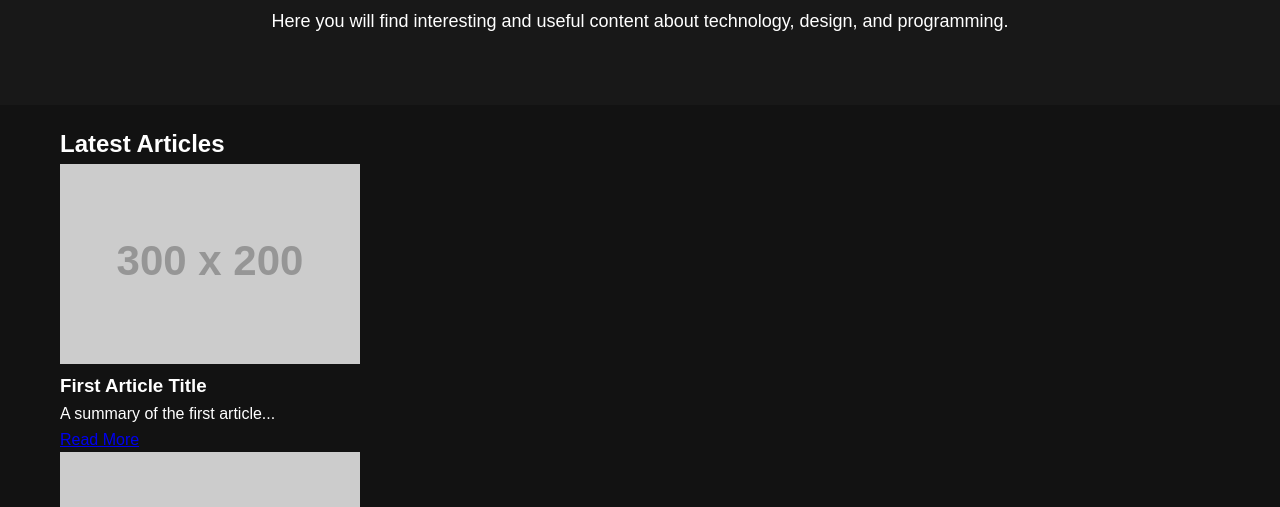
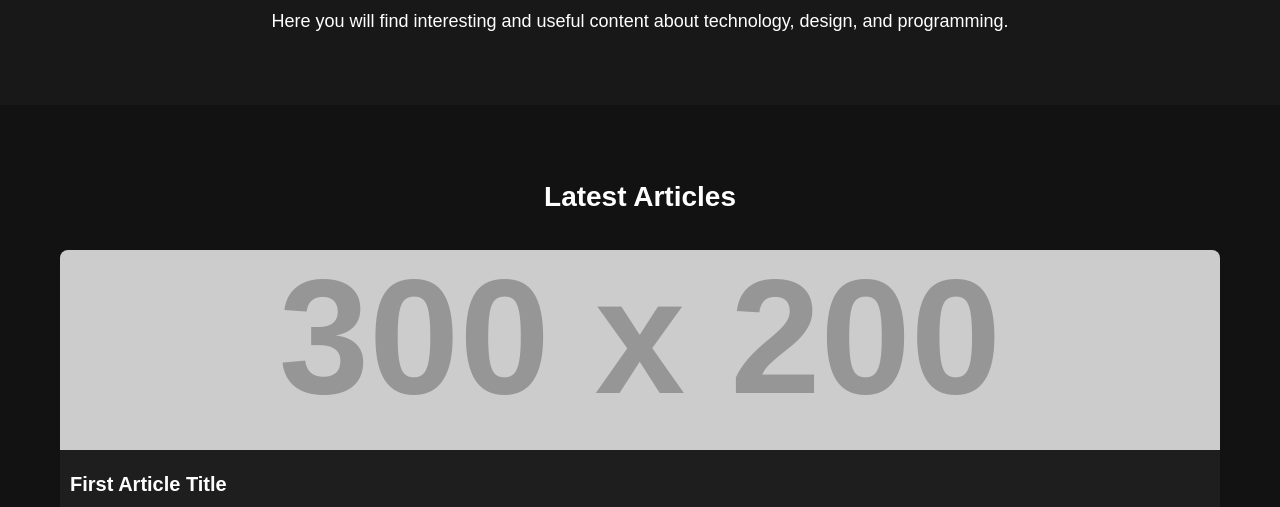
Before and after one commit to MisaghMomeniB/Blog-Service-Go, a plain HTML site: page static/index.html in a window 1280 px wide. Shown: the part 265-772 px from the top of the page. Drawn offline with Linux system fonts and the light colour scheme; placeholder pictures from the web are drawn by us.

Commit message:
Articles Section

```diff
--- a/static/style.css
+++ b/static/style.css
@@ -63,3 +63,43 @@ body {
 .home-section p {
     font-size: 18px;
 }
+
+/* Articles Section */
+.articles-section {
+    padding: 50px 0;
+    background-color: #121212;
+}
+
+.articles-section h2 {
+    text-align: center;
+    margin-bottom: 30px;
+    font-size: 28px;
+}
+
+.article-card {
+    background-color: #1e1e1e;
+    border-radius: 8px;
+    overflow: hidden;
+    margin-bottom: 20px;
+    transition: transform 0.3s ease;
+}
+
+.article-card:hover {
+    transform: translateY(-10px);
+}
+
+.article-card img {
+    width: 100%;
+    height: 200px;
+    object-fit: cover;
+}
+
+.article-card h3 {
+    margin: 10px;
+    font-size: 20px;
+}
+
+.article-card p {
+    margin: 10px;
+    font-size: 16px;
+}
```
